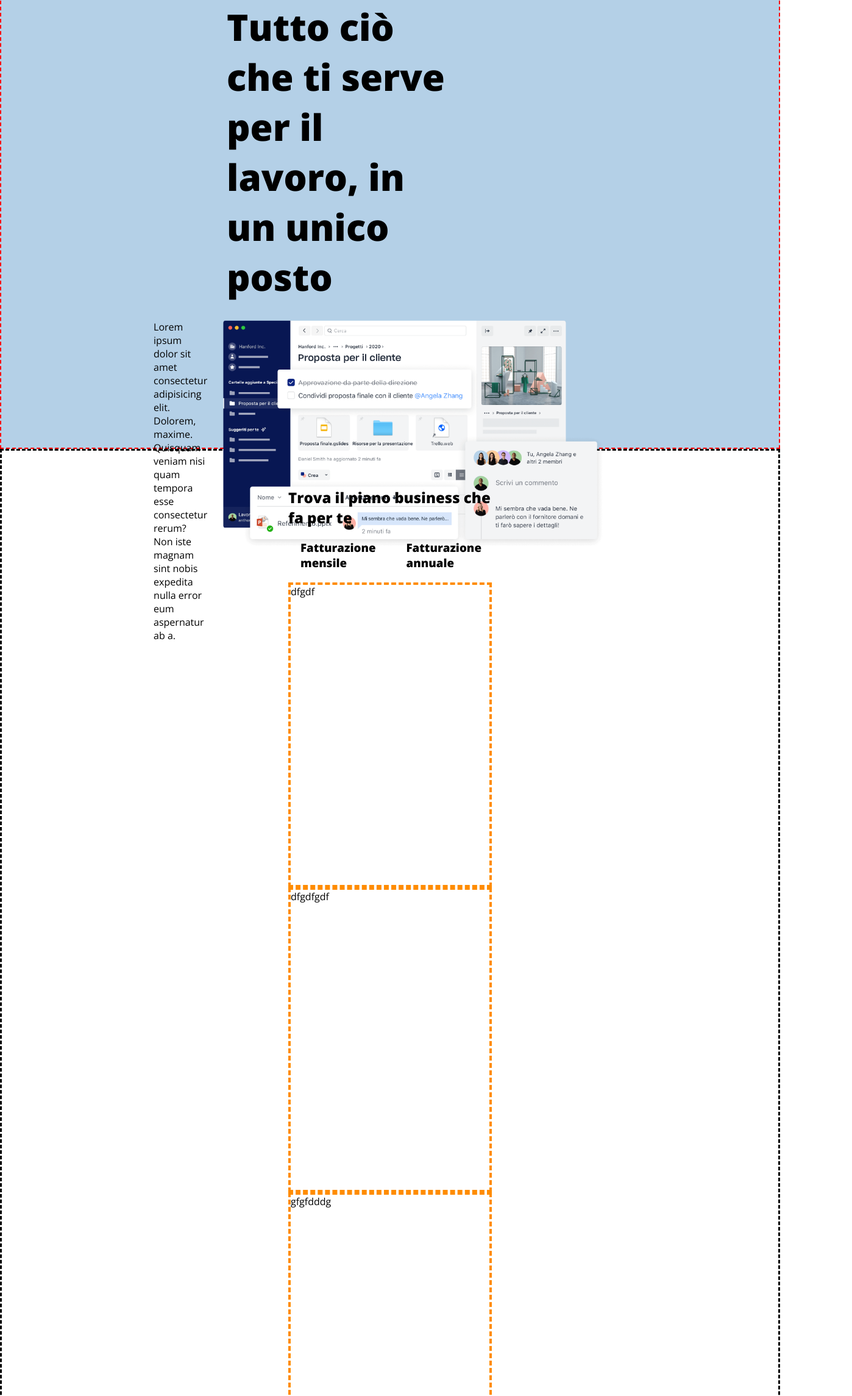
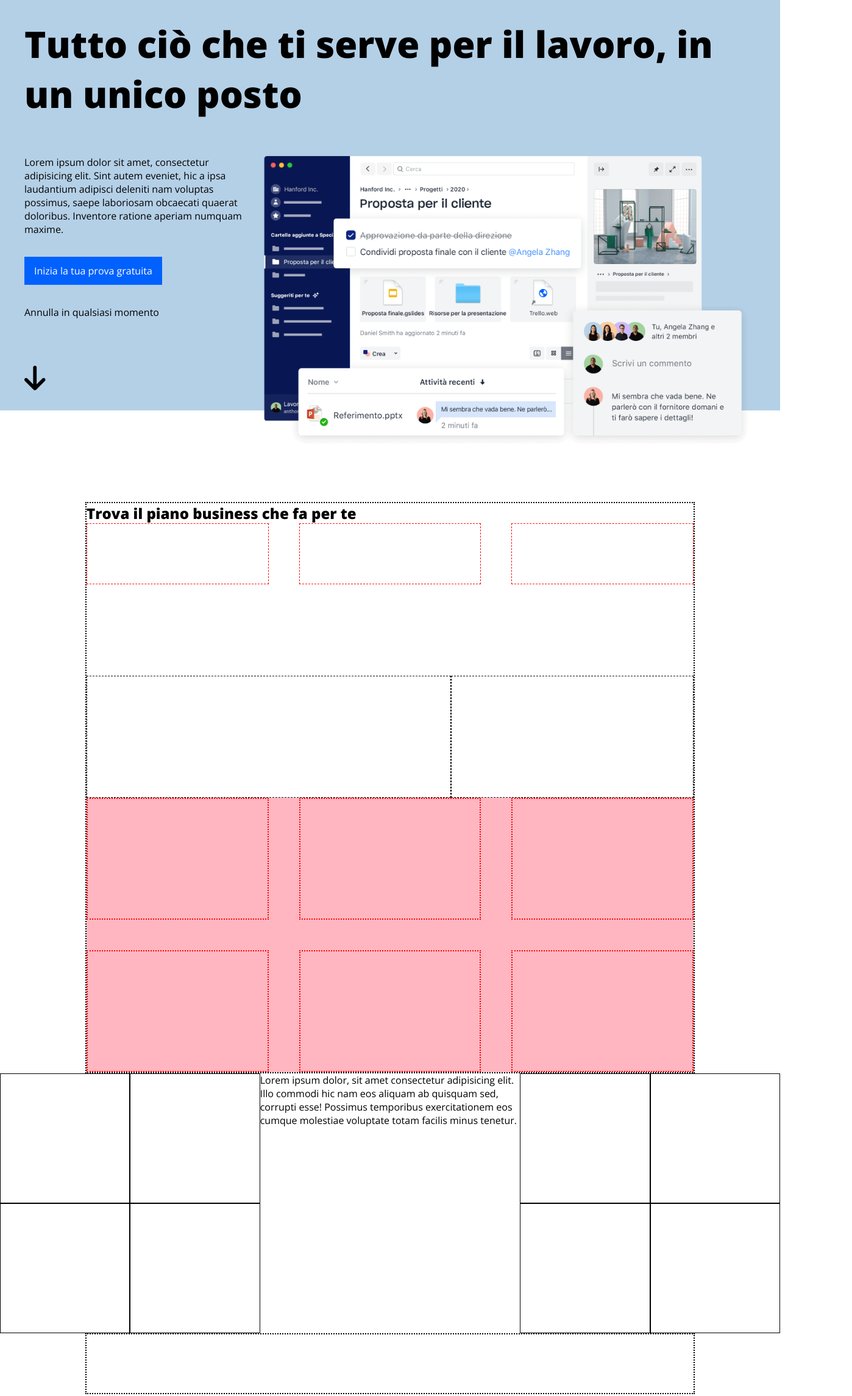
Before and after one commit to michele-pupo/htmlcss-dropbox, a plain HTML site: page index.html in a window 1280 px wide. Shown: the part 109-2398 px from the top of the page at 61% size, 1398 px wide, since content can reach past the window. Drawn offline with nearby package versions, Linux system fonts and the light colour scheme.

Commit message:
inserted section with squares within squares

```diff
--- a/css/style.css
+++ b/css/style.css
@@ -42,138 +42,175 @@ nav .login {
 }
 /* fine sezione navabr */
 
-/* sezione header */
-.big-azure{
-    border: 2px dashed red;
+h1 {
+    font-size: 60px;
+    margin-bottom: 60px;
+}
+
+
+/* elementi comuni */
+.container-big {
+    max-width: 1200px;
+    margin-left: auto;
+    margin-right: auto;
+}
+
+.container {
+    border: dotted 2px black;
+    min-height: 100px;
+
+    /* test */
+    max-width: 1000px;
+    margin-left: auto;
+    margin-right: auto;
+}
+
+.btn {
+    display: inline-block;
+
+    padding: 12px 16px;
+
+    text-decoration: none;
+
+    color: white;
+    background-color: #0061ff;
+}
+
+/* fine elementi comuni */
+
+
+/* header */
+header {
+    background-color: #b4d0e7;
+
+    /* padding-top: 100px; */
+
+    margin-bottom: 150px;
+}
+
+header .container-big {
+    position: relative;
+    bottom: -60px;
+}
+
+header .row {
+    display: flex;
+}
+
+header .row .text {
+    display: flex;
+    flex-direction: column;
+    align-items: flex-start;
+    gap: 34px;
+
+    width: 30%;
+}
+
+header .row .text .fa-solid {
+    margin-top: 40px;
+    font-size: 46px;
+}
+
+header .row .image {
+    width: 70%;
+
+}
+
+header .row .image img {
+    width: 100%;
+}
+
+/* fine header */
+
+
+/* business plans */
+
+#business-plans {
+    margin-bottom: 150px;
+}
+
+#business-plans .row  {
+    display: flex;
+    justify-content: space-between;
+}
+
+#business-plans .row .plan {
+    border: dashed 1px red;
+    min-height: 100px;
     /* test */
 
-    justify-content: center;
-    height: 765px;
-    background-color: #B4D0E7;
+    width: calc(100% / 3 - 50px / 3 * 2)
 }
 
-.title{
-    padding: 30px 530px 0px 370px;
-}
-h1{
-    font-size: 60px;
+/* fine business plans */
+
+
+/* get in contact */
+
+#get-in-contact {
+    display: flex;
 }
 
-#text{
-    padding: 30px 0px 0px 370px;
-    width: 800px;
+#get-in-contact .image {
+    height: 200px;
+    border: 1px dashed black;
+    /* test */
+    width: 60%;
 }
 
-.big-azure .text-image{
-    display: flex;
-    justify-content: center;
-    height: 400px;
+#get-in-contact .text {
+    height: 200px;
+    border: 1px dashed black;
+    /* test */
+    width: 40%;
+}
+/* fine get in contact */
+
+
+/* più operazioni */
+#more-operations {
+    background-color: lightpink;
+
+    /* test */
 }
 
-.big-azure .text-image img{
-    height: 100%;
-    padding: 30px 400px 0px 0px;
-}
-/* fine sezione header */
-
-
-/* sezione con tre colonne all'interno */
-.small3-column{
-    border: 3px dashed black;
-    /* test */
-    padding: 60px 470px 0px 470px;
-    min-width: 1000px;
-}
-
-.ceck-circle{
+#more-operations .row  {
     display: flex;
-    padding: 20px;
+    justify-content: space-between;
+    flex-wrap: wrap;
     gap: 50px;
 }
 
-.colunn3{
-    justify-content: space-between;
-    align-items: center;
-    gap: 50px;
+#more-operations .row .col {
+    height: 200px;
+    border: dotted 2px red;
+    /* test */
+
+    width: calc(100% / 3 - 50px / 3 * 2);
 }
 
-.colunn3 .column-left, .column-central, .column-right{
-    border: 4px dashed darkorange;
-    height: 500px;
-    /* test */
+/* fine più operazioni */
+
+
+/* sezione quadrati con quadrati all'interno */
+#squares{
+    display: flex;
+    justify-content: space-between;
 }
 
-/* fine sezione con tre colonne all'interno */
+#squares .square-container{
+    justify-content: space-between;
+    display: flex;
+    flex-wrap: wrap;
 
-
-/* inizio sezione enterprise */
-.team{
-    border: 5px dashed brown;
-    /* test */
-    padding: 50px 470px 0px 470px;
-    text-align: center;
-}
-.enterprise-buttom{
-    border: 5px dashed rgb(42, 165, 71);
-    /* test */
-    display: flex;
+    width: calc(100vw / 3);
+    height: calc(100vw / 3);
 }
 
-.buttom{
-    width: 330px;
-    padding: 16px;
+#squares .square{
+    width: 50%;
+    height: 50%;
+    border: 1px solid black;
 }
 
-.enterprise{
-    text-align: left;
-    padding: 16px;
-}
-/* fine sezione enterprise */
-
-
-/* inizio sezione foto e testo a destra */
-.photo{
-    padding: 50px 470px 0px 470px;
-    display: flex;
-}
-
-
-.photo-text .photo img{
-    width: 620px;
-}
-
-.text{
-    border: 6px dashed rgb(165, 42, 132)
-    /* test */
-}
-/* fine sezione foto e testoa adestra */
-
-
-/* inizio sezione 3 colonne in 2 righe */
-.small-column6{
-    border: 3px dashed black;
-    /* test */
-    padding: 60px 470px 0px 470px;
-}
-
-
-.colunn6{
-    justify-content: space-between;
-    align-items: center;
-    gap: 50px;
-    border: 4px dashed darkorange
-}
-
-.colunn6 .column-1,
-.colunn6 .column-2,
-.colunn6 .column-3,
-.colunn6 .column-4,
-.colunn6 .column-5,
-.colunn6 .column-6{
-    /* border: 4px dashed darkorange; */
-    height: 250px;
-    width: 310px;
-    /* test */
-}
-
-/* fine sezione 3 colonne in 2 righe */
+/* fine sezione quadrati con quadrati all'interno */
--- a/index.html
+++ b/index.html
@@ -60,150 +60,120 @@
     <!-- fine navbar -->
 
     <!-- inizio header -->
-    <header">
-        <div class="big-azure">
+    <header>
+        <div class="container-big">
+            <h1>
+                Tutto ciò che ti serve per il lavoro, in un unico posto
+            </h1>
 
-            <!-- titolo prinicpale -->
-            <div class="title">
-                <h1>Tutto ciò che ti serve per il lavoro, in un unico posto</h1>
+            <div class="row">
+                <div class="text">
+                    <p>
+                        Lorem ipsum dolor sit amet, consectetur adipisicing elit. Sint autem eveniet, hic a ipsa laudantium adipisci deleniti nam voluptas possimus, saepe laboriosam obcaecati quaerat doloribus. Inventore ratione aperiam numquam maxime.
+                    </p>
+
+                    <a href="#" class="btn">Inizia la tua prova gratuita</a>
+
+                    <p>
+                        Annulla in qualsiasi momento
+                    </p>
+
+                    <i class="fa-solid fa-arrow-down"></i>
+                </div>
+
+                <div class="image">
+                    <img src="css/img/jumbo.png" alt="screenshot dropbox">
+                </div>
+            </div>
+        </div>
+    </header>
+
+
+    <div class="container">
+        <section>
+            <h2>Trova il piano business che fa per te</h2>
+        </section>
+
+        <!-- riga a tre colonne -->
+        <section id="business-plans">
+            <div class="row">
+                <div class="plan"></div>
+                <div class="plan"></div>
+                <div class="plan"></div>
             </div>
 
-            <div class="text-image">
-                <p id="text">Lorem ipsum dolor sit amet consectetur adipisicing elit. Dolorem, maxime. Quisquam veniam nisi quam tempora esse consectetur rerum? Non iste magnam sint nobis expedita nulla error eum aspernatur ab a.</p>
-                <img src="css/img/jumbo.png" alt="">
+            <div class="plan">
 
             </div>
-        </div>
+        </section>
 
-    </header>
-    <!-- fine header -->
-
-    <!-- inizio sezioni centrali -->
-    <main>
-
-        <!-- sezione con tre colonne -->
-        <section class="small3-column">
-            <h2>Trova il piano business che fa per te</h2>
-             <div class="ceck-circle">
-                <h3>Fatturazione mensile</h3>
-                <h3>Fatturazione annuale</h3>
-            </div>
-            <div class="container colunn3">
-                <div class="column-left">
-                    dfgdf
-                </div>
-                <div  class="column-central">
-                    dfgdfgdf
-                </div>
-                <div class="column-right"">
-                    gfgfdddg
-                </div>
-            </div>
-        </section>
-        <!-- fine sezione con tre colonne -->
-
-
-        <!-- sezione enterprise -->
-        <section class="team">
-            <span>Team</span>
-            <div class="enterprise-buttom">
-                <div class="enterprise">
-                    <h3>Enterprise</h3>
-                    <h4>Conatta l'ufficio vendite per i prezzi</h4>
-                    <p>Lorem ipsum dolor sit amet consectetur adipisicing elit. Dolorem, maxime. Quisquam veniam nisi quam tempora esse consectetur rerum? Non iste magnam sint nobis expedita nulla error eum aspernatur ab a.</p>
-                </div>
-                <div class="buttom">
-                        <button>Contatta l'ufficio vendite</button>
-                </div>
+        <!-- entra in contatto -->
+        <section id="get-in-contact">
+            <div class="image">
 
             </div>
 
-        </section>
-        <!-- fine sezione enterprise -->
-
-        <!-- sezione foto e testo a destra -->
-        <section class="photo-text">
-            <div class="photo">
-                <img src="css/img/partner.png" alt="">
-                <div class="text">
-                        fgdfgdfg
-                </div>
+            <div class="text">
 
             </div>
+        </section>
 
-        </section>
-        <!-- fine sezione foto e testo a destra -->
-
-        <!-- sezione 3 colonne in 2 righe -->
-        <section class="small-column6">
-            <h2>Esegui più operazioni con Dropbox Business</h2>
-
-            <div class="container colunn6">
-                <div class="column-1">
-                    <img src="" alt="">
-                    <h3></h3>
-                    <p></p>
-                </div>
-                <div  class="column-2">
-                    <img src="" alt="">
-                    <h3></h3>
-                    <p></p>
-                </div>
-                </div>
-                <div class="column-3"">
-                    <img src="" alt="">
-                    <h3></h3>
-                    <p></p>
-                </div>
-                </div>
-                <div class="column-4">
-                    <img src="" alt="">
-                    <h3></h3>
-                    <p></p>
-                </div>
-                </div>
-                <div  class="column-5">
-                    <img src="" alt="">
-                    <h3></h3>
-                    <p></p>
-                </div>
-                </div>
-                <div class="column-6"">
-                    <img src="" alt="">
-                    <h3></h3>
-                    <p></p>
-                </div>
-                </div>
+        <!-- più operazioni -->
+        <section id="more-operations">
+            <div class="row">
+                <div class="col"></div>
+                <div class="col"></div>
+                <div class="col"></div>
+                <div class="col"></div>
+                <div class="col"></div>
+                <div class="col"></div>
             </div>
         </section>
-        <!-- fine sezione 3 colonne in 2 righe -->
 
-        <!-- sezione titolo più link -->
+        <!-- più di 500... -->
         <section>
 
         </section>
-        <!-- fine sezione titolo più link -->
-    </main>
+    </div>
 
-    <!-- sezione tre colonne con immagini a destra e sinistra e testo centrale -->
-    <section>
 
-    </section>
-    <!-- fine sezione tre colonne con immagini a destra e sinistra e testo centrale -->
+    <div id="squares">
+        <!-- quattro quadrati con immagini all'interno -->
+        <div class="square-container">
+            <div class="square"></div>
+            <div class="square"></div>
+            <div class="square"></div>
+            <div class="square"></div>
+        </div>
 
-    <!-- sezione prova gratutita -->
-    <section>
+        <!-- quadrato grande con testo all'interno -->
+        <div class="square-container">
+            Lorem ipsum dolor, sit amet consectetur adipisicing elit. Illo commodi hic nam eos aliquam ab quisquam sed, corrupti esse! Possimus temporibus exercitationem eos cumque molestiae voluptate totam facilis minus tenetur.
+        </div>
 
-    </section>
-    <!-- fine sezione prova gratutita -->
+        <!-- quattro quadrati con immagini all'interno -->
+        <div class="square-container">
+            <div class="square"></div>
+            <div class="square"></div>
+            <div class="square"></div>
+            <div class="square"></div>
+        </div>
 
-    <!-- sezione domande frequenti -->
-    <section>
+    </div>
 
-    </section>
-    <!-- fine sezione domande frequenti -->
+    <div class="container">
 
-    <!-- fine sezioni centrali -->
+        <!-- faq -->
+        <section>
+
+        </section>
+    </div>
+
+    <footer>
+
+    </footer>
+</body>
+</html>
 
     <!-- footer -->
     <footer>
```
